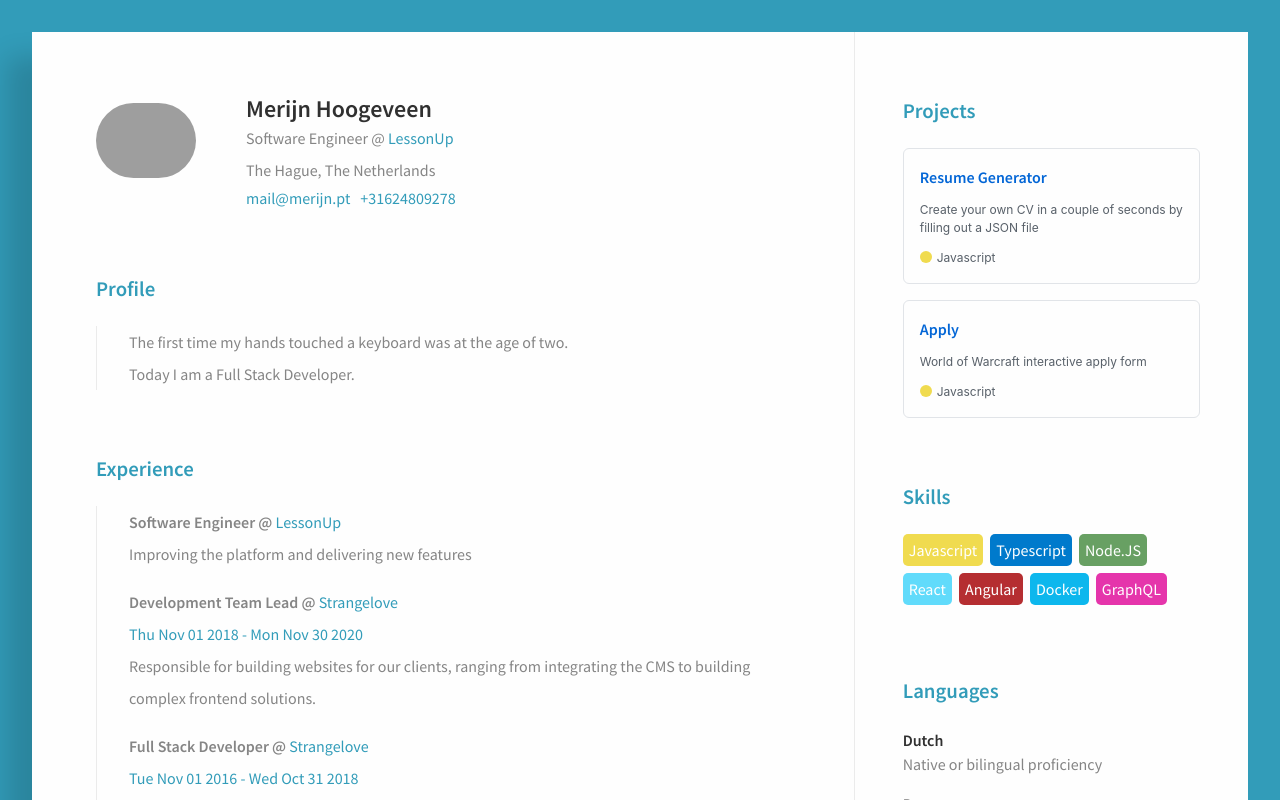
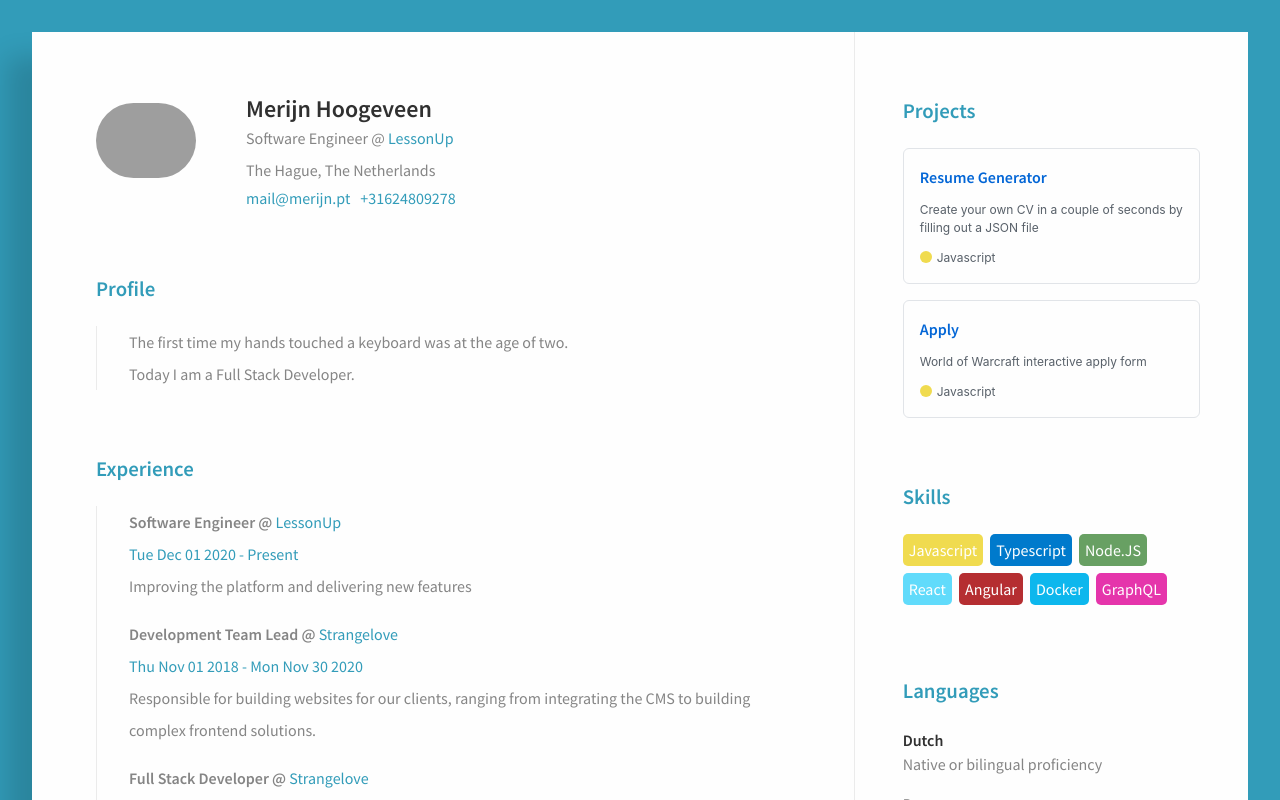
Before and after one commit to hoogeveen/resume-generator-react, a React (Vite) app: page / in a window 1280 px wide. Shown: the top 800 px of the page. Built offline with nearby package versions, Linux system fonts and the light colour scheme; grey boxes are pictures that could not be loaded.

Commit message:
Added date for lessonup

```diff
--- a/src/data.ts
+++ b/src/data.ts
@@ -39,6 +39,9 @@ export const data: ProfileData  = {
                     city: 'The Hague',
                     country: 'The Netherlands'
                 }
+            },
+            date: {
+                start: new Date('2020-12-01')
             }
         },
         {
--- a/src/fragments/Timespan/index.tsx
+++ b/src/fragments/Timespan/index.tsx
@@ -7,5 +7,5 @@ const ExperienceDate = styled.p`
 `
 
 export const TimespanComponent = ({ timespan }: { timespan: Timespan }) => {
-    return <ExperienceDate>{timespan.start.toDateString()} - {timespan.end.toDateString()}</ExperienceDate>
+    return <ExperienceDate>{timespan.start.toDateString()} - {timespan.end ? timespan.end.toDateString() : 'Present'}</ExperienceDate>
 }
--- a/src/schema/Schema.ts
+++ b/src/schema/Schema.ts
@@ -13,7 +13,7 @@ const CompanySchema = z.object({
 
 const DateRangeSchema = z.object({
     start: z.date(),
-    end: z.date()
+    end: z.date().optional()
 });
 
 const CurrentSituationSchema = z.object({
--- a/src/types.ts
+++ b/src/types.ts
@@ -1,6 +1,6 @@
 export interface Timespan {
     start: Date;
-    end: Date;
+    end?: Date;
 }
 
 export interface Location {
```
